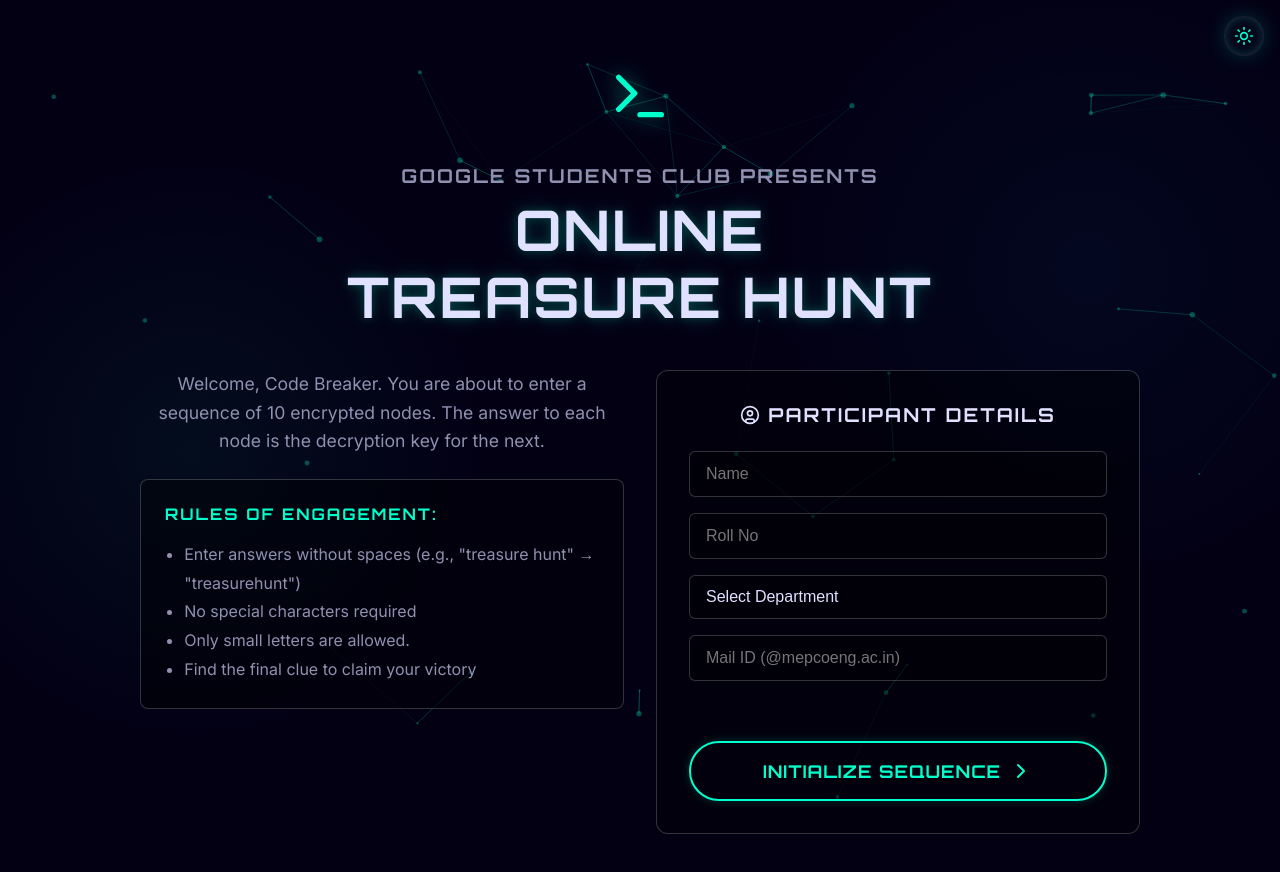
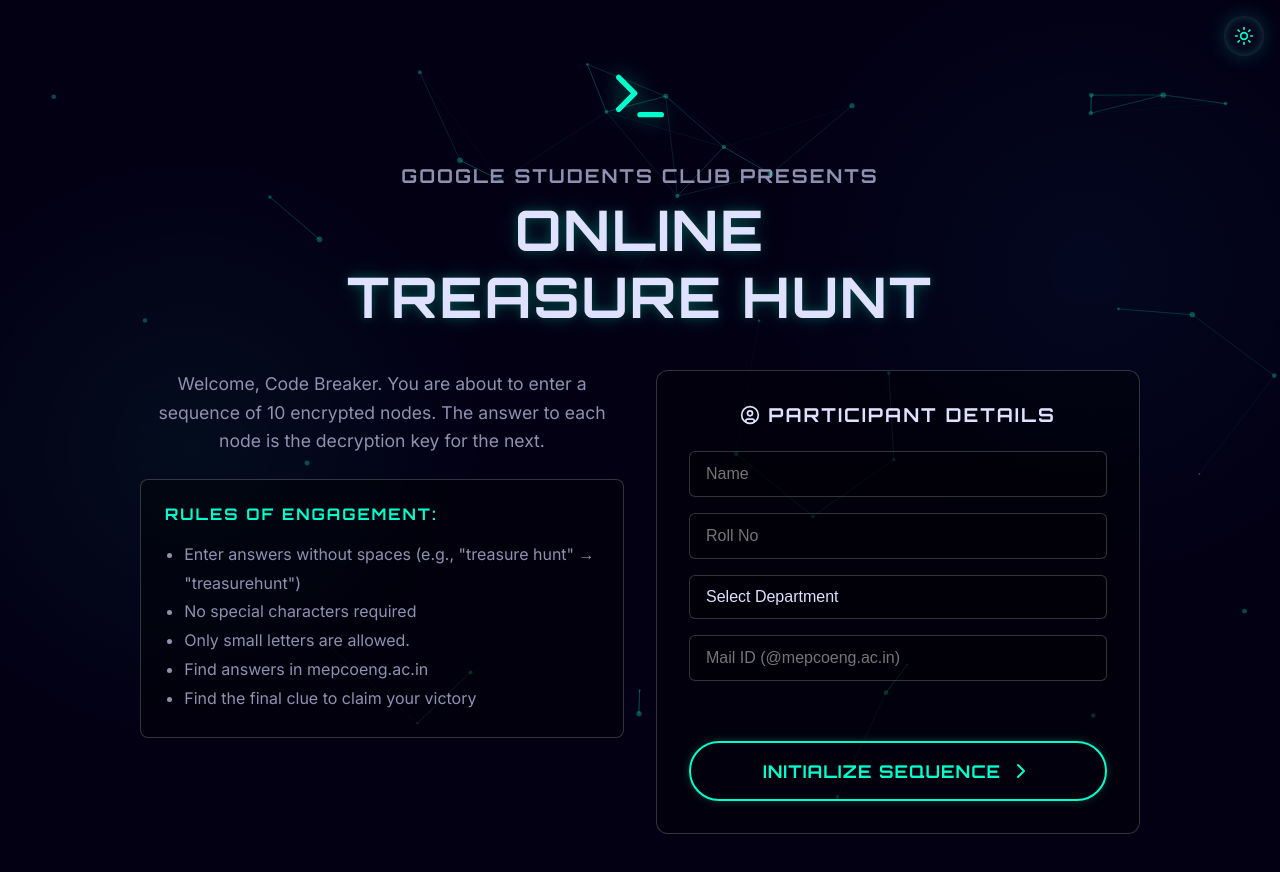
Before and after one commit to gsc-ai/onlineTreasureHunt2026, a React (Vite) app: page / in a window 1280 px wide. Shown: the top 872 px of the page. Built offline with nearby package versions, Linux system fonts and the light colour scheme.

Commit message:
Update Rules of Engagement with mepcoeng.ac.in hint

```diff
--- a/src/components/LandingScreen.jsx
+++ b/src/components/LandingScreen.jsx
@@ -212,6 +212,7 @@
               </li>
               <li>No special characters required</li>
               <li>Only small letters are allowed.</li>
+              <li>Find answers in mepcoeng.ac.in</li>
               <li>Find the final clue to claim your victory</li>
             </ul>
           </div>
```
